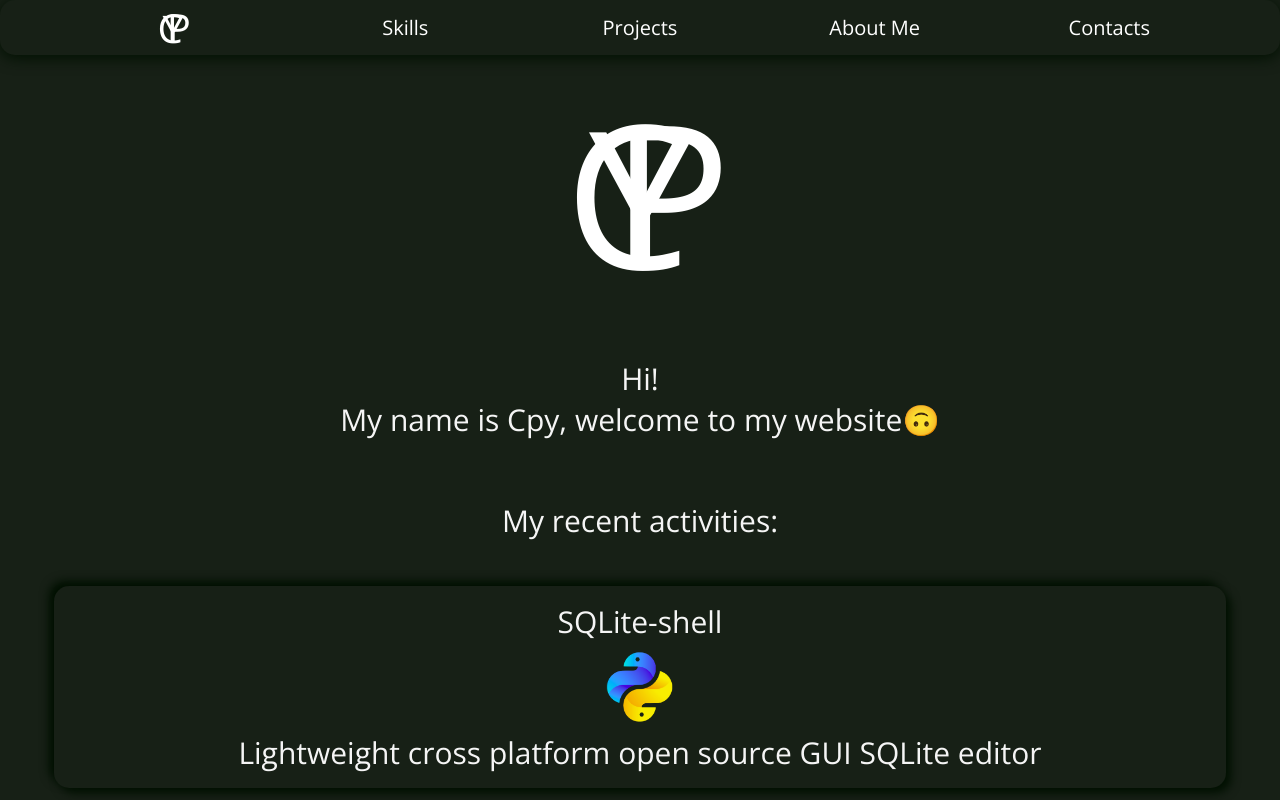
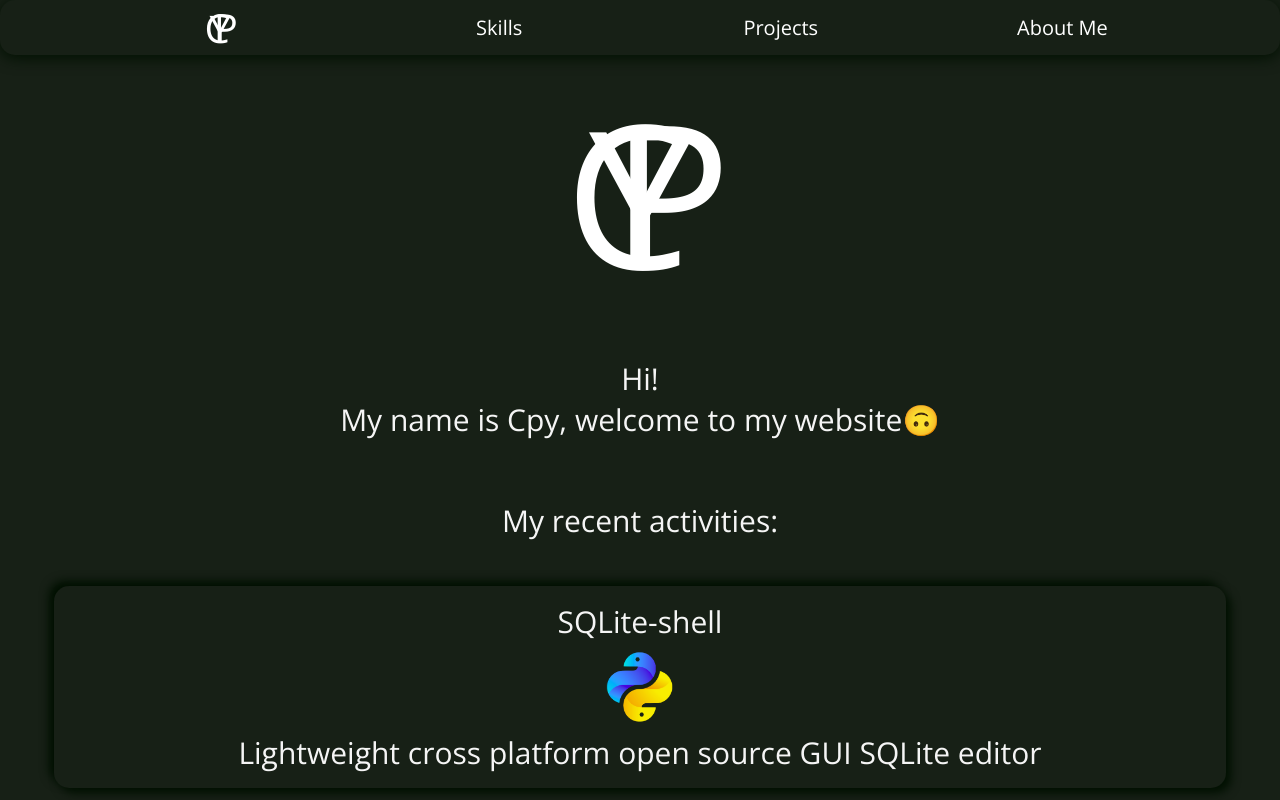
Before and after one commit to cpy-dev/cpy-dev.github.io, a React (Create React App) app: page / in a window 1280 px wide. Shown: the top 800 px of the page. Built offline with nearby package versions, Linux system fonts and the light colour scheme; the HTML template or start-up script is replaced by a standard one.

Commit message:
navbar update

```diff
--- a/src/sharedCode/NavBar.js
+++ b/src/sharedCode/NavBar.js
@@ -72,7 +72,6 @@ function NavBar () {
                 <a href="/skills" style={aBrowserStyle}>Skills</a>
                 <a href="/projects" style={aBrowserStyle}>Projects</a>
                 <a href="/about-me" style={aBrowserStyle}>About Me</a>
-                <a href="/contacts" style={aBrowserStyle}>Contacts</a>
             </div>
         )
     } else if (isMobile) {
```
